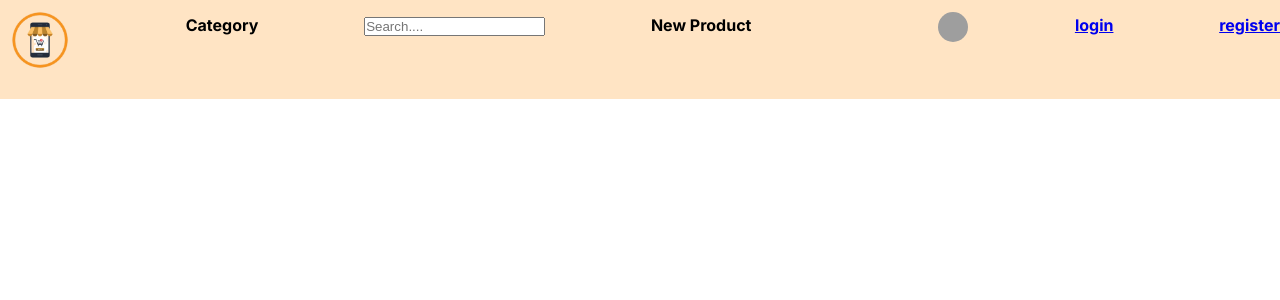
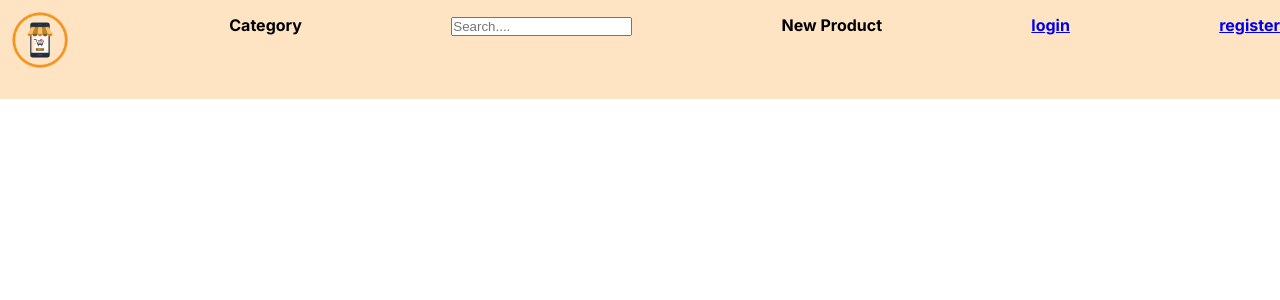
Before and after one commit to Nishabist/E-commerce, a Next.js app in the folder client/: page /Component/Navbar in a window 1280 px wide. Shown: the top 300 px of the page. Built offline with nearby package versions, Linux system fonts and the light colour scheme; grey boxes are pictures that could not be loaded.

Commit message:
logout is created

```diff
--- a/client/src/app/Component/Navbar/page.js
+++ b/client/src/app/Component/Navbar/page.js
@@ -1,16 +1,17 @@
 import React from 'react'
 import Link from 'next/link'
 import Image from 'next/image'
-import { useSelector, UseSelector } from 'react-redux';
+import { useSelector, useDispatch } from 'react-redux';
 import { Avatar, Divider, Tooltip ,Button, Popover, ConfigProvider} from 'antd';
-
+import { handleLogout } from '@/redux/reducerSlices/userSlice';
 function page() {
-  const {userDetail} = useSelector(state=>state.user)
+  const dispatch=useDispatch()
+  const {userDetail,isLoggedIn} = useSelector(state=>state.user)
   const text = <span>{userDetail.email}</span>;
   const content = (
     <div>
       <p>Profile</p>
-      <p>logout</p>
+      <p onClick={()=>dispatch(handleLogout())}>logout</p>
     </div>
   );
   return (
@@ -30,9 +31,8 @@ function page() {
       {/* </li> */}
 
             <li>New Product</li>
-            <li>
 
-            <div
+      {isLoggedIn ?(<li> <div
         style={{
           marginInlineStart: 80,
           clear: 'both',
@@ -43,10 +43,15 @@ function page() {
         <Avatar src="https://xsgames.co/randomusers/avatar.php?g=pixel&key=1" />
         </Popover>
 
-      </div>
-        </li>
-            <li><Link href='./login'>login</Link></li>
-            <li><Link href='./register'>register</Link></li>
+      </div> </li>):(
+      <>
+      <li><Link href='./login'>login</Link></li>
+      <li><Link href='./register'>register</Link></li>
+      </>
+      )}
+
+
+
         </ul>
      </div>
     </div>
--- a/client/src/redux/reducerSlices/userSlice.js
+++ b/client/src/redux/reducerSlices/userSlice.js
@@ -19,7 +19,8 @@ const userSlice = createSlice({
      }
     },
    handleLogout: (state) => {
-
+      state.userDetail={}
+      state.isLoggedIn=false
     },
 
   }
```
Also changed, not shown: 7 other files (tests, documents, lock files or other folders).
